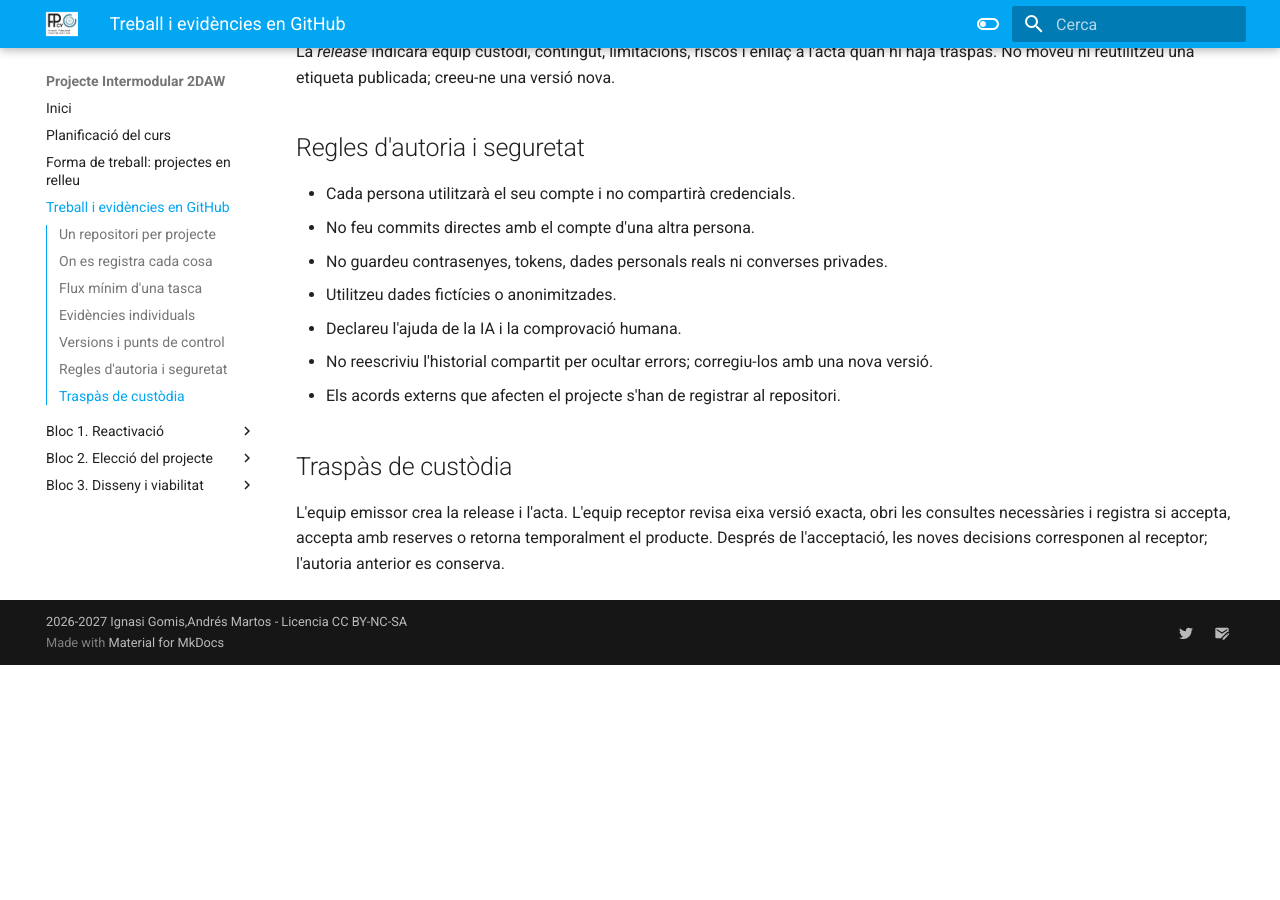
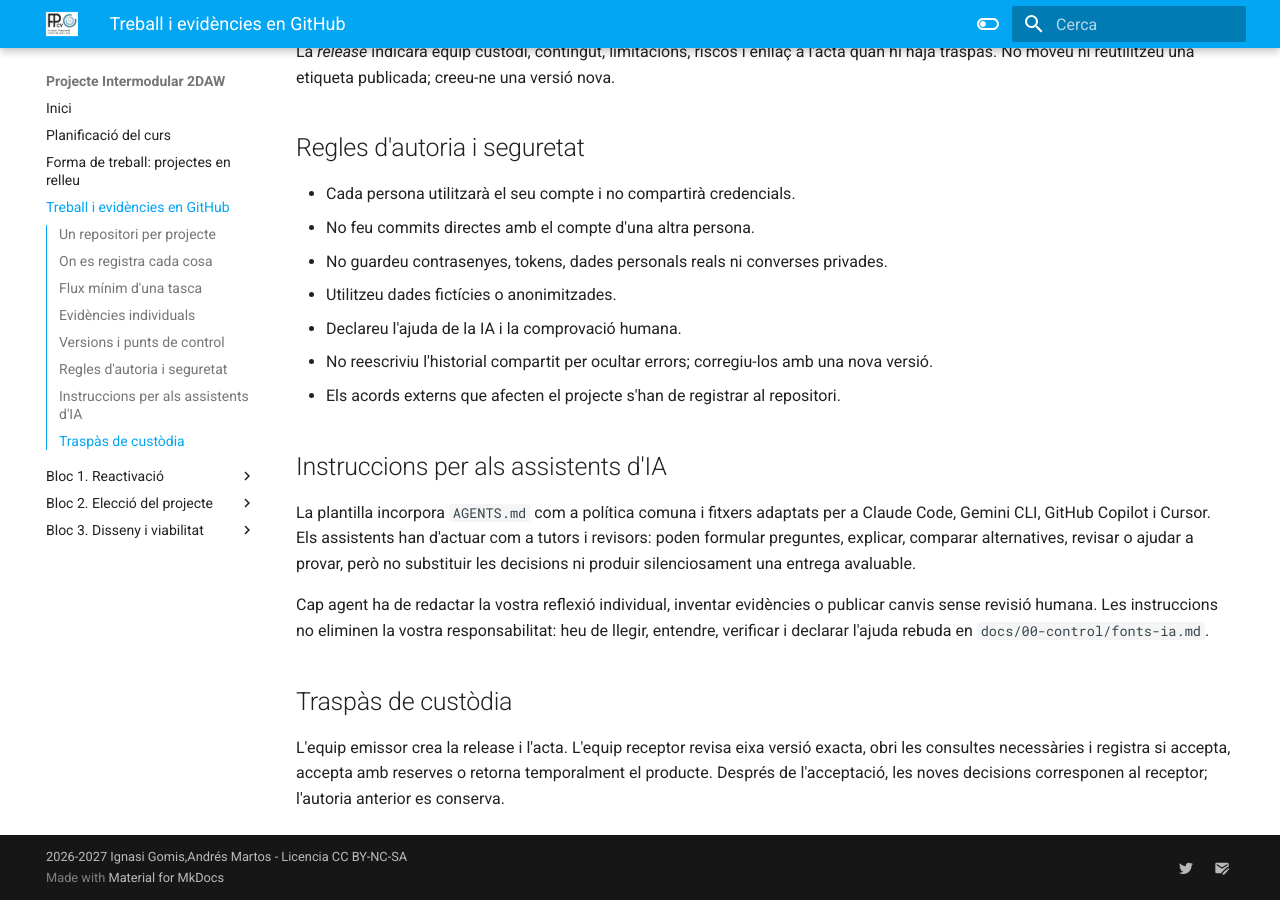
Before and after one commit to cipfpbatoi/pi2daw2526, an MkDocs documentation site: the page built from docs/github-treball.md, in a window 1280 px wide and 900 px high, scrolled down 2632 px. Built offline with MkDocs 1.6.1 and Material for MkDocs 9.7.7, drawn with Linux system fonts in a browser that asks for light colours; before the commit the page ends 3297 px from its top, so only the background shows below that.

Commit message:
Explica els limits formatius dels agents d IA

```diff
--- a/docs/github-treball.md
+++ b/docs/github-treball.md
@@ -95,6 +95,12 @@ La *release* indicarà equip custodi, contingut, limitacions, riscos i enllaç a
 - No reescriviu l'historial compartit per ocultar errors; corregiu-los amb una nova versió.
 - Els acords externs que afecten el projecte s'han de registrar al repositori.
 
+## Instruccions per als assistents d'IA
+
+La plantilla incorpora `AGENTS.md` com a política comuna i fitxers adaptats per a Claude Code, Gemini CLI, GitHub Copilot i Cursor. Els assistents han d'actuar com a tutors i revisors: poden formular preguntes, explicar, comparar alternatives, revisar o ajudar a provar, però no substituir les decisions ni produir silenciosament una entrega avaluable.
+
+Cap agent ha de redactar la vostra reflexió individual, inventar evidències o publicar canvis sense revisió humana. Les instruccions no eliminen la vostra responsabilitat: heu de llegir, entendre, verificar i declarar l'ajuda rebuda en `docs/00-control/fonts-ia.md`.
+
 ## Traspàs de custòdia
 
 L'equip emissor crea la release i l'acta. L'equip receptor revisa eixa versió exacta, obri les consultes necessàries i registra si accepta, accepta amb reserves o retorna temporalment el producte. Després de l'acceptació, les noves decisions corresponen al receptor; l'autoria anterior es conserva.
```
Also changed, not shown: docs/bloc1-sessio3.md (+2 -0 lines).
